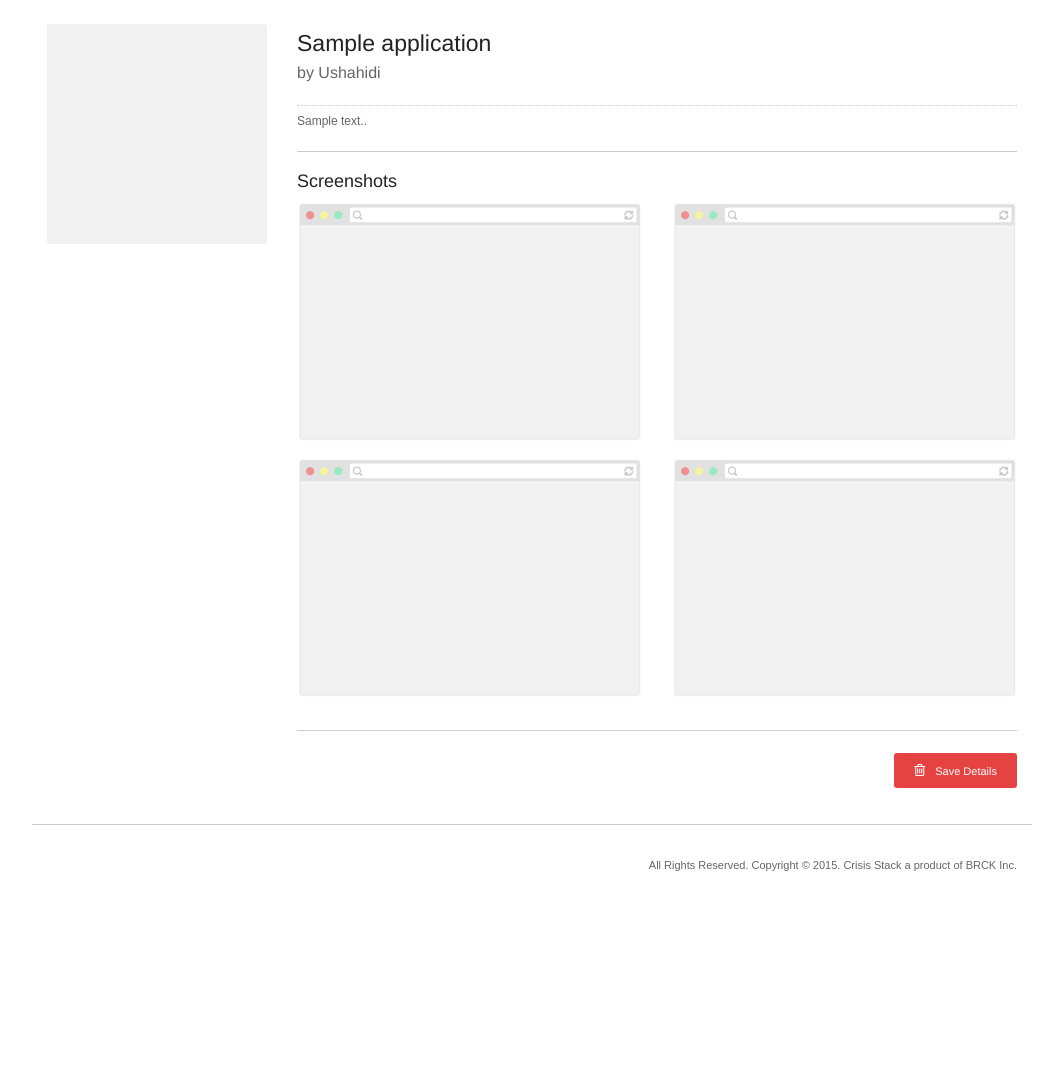
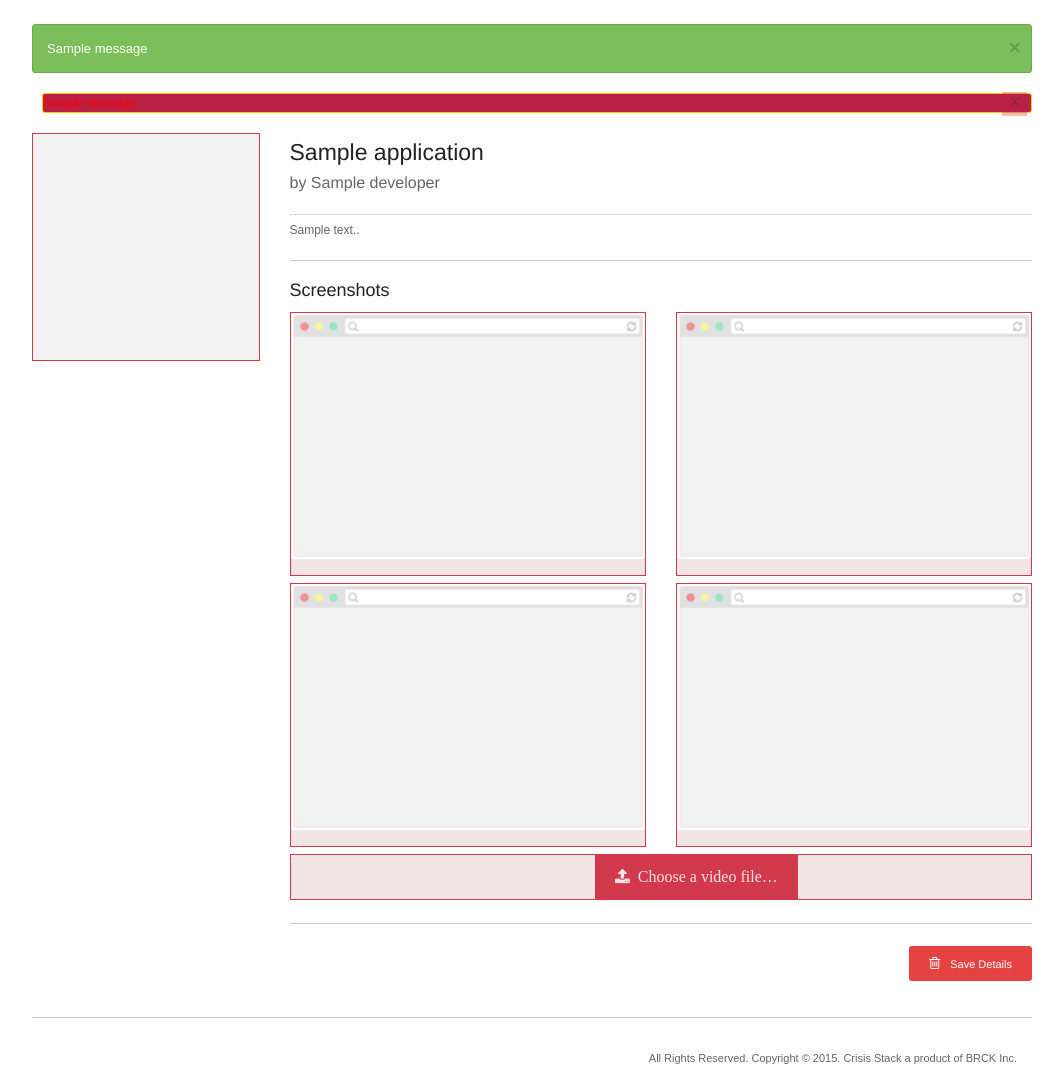
Before and after one commit to brck/CrisisStack, a Flask app: page /app_assets/1 in a window 1280 px wide. Shown: the part 47-1135 px from the top of the page, without its empty margins (108-1171 px from the left). Before the commit the page ends 918 px from the top, so only its background shows below. Run offline with Flask 2, Linux system fonts and the light colour scheme; tables that the repository leaves empty hold one stand-in row (values such as "Sample post"); one stand-in notice (Sample message) is shown; some libraries are stand-ins or nearby versions.

Commit message:
displayed data on app_info from database

```diff
--- a/app/main/forms.py
+++ b/app/main/forms.py
@@ -34,25 +34,6 @@ class ApplicationsForm(Form):
         validators.url("Please enter a valid url.")],
         render_kw={"placeholder": "Launch URL"})
 
-    # icon = FileField("Icon", [
-    #     validators.DataRequired("Application Icon can not be blank")],
-    #     render_kw={"placeholder": "Icon"})
-    # screenShotOne = FileField("Screen Shot One", [
-    #     validators.DataRequired("Application Screen Shot can not be blank")],
-    #     render_kw={"placeholder": "Screen Shot One"})
-    # screenShotTwo = FileField("Screen Shot One", [
-    #     validators.DataRequired("Application Screen Shot can not be blank")],
-    #     render_kw={"placeholder": "Screen Shot One"})
-    # screenShotThree = FileField("Screen Shot One", [
-    #     validators.DataRequired("Application Screen Shot can not be blank")],
-    #     render_kw={"placeholder": "Screen Shot One"})
-    # screenShotFour = FileField("Screen Shot One", [
-    #     validators.DataRequired("Application Screen Shot can not be blank")],
-    #     render_kw={"placeholder": "Size"})
-    # video = FileField("Screen Shot One", [
-    #     validators.DataRequired("Application Video can not be blank")],
-    #     render_kw={"placeholder": "Size"})
-
     submit = SubmitField("Login")
 
     def __init__(self, *args, **kwargs):
@@ -73,3 +54,30 @@ class CategoryForm(Form):
 
     def __init__(self, *args, **kwargs):
         super(CategoryForm, self).__init__(*args, **kwargs)
+
+
+class ApplicationAssetsForm(Form):
+    """Applications update form"""
+    icon = FileField("Icon", [
+        validators.DataRequired("Application Icon can not be blank")],
+        render_kw={"placeholder": "Icon"})
+    screenshot1 = FileField("Screen Shot One", [
+        validators.DataRequired("Application Screen Shot can not be blank")],
+        render_kw={"placeholder": "Screen Shot One"})
+    screenshot2 = FileField("Screen Shot One", [
+        validators.DataRequired("Application Screen Shot can not be blank")],
+        render_kw={"placeholder": "Screen Shot One"})
+    screenshot3 = FileField("Screen Shot One", [
+        validators.DataRequired("Application Screen Shot can not be blank")],
+        render_kw={"placeholder": "Screen Shot One"})
+    screenshot4 = FileField("Screen Shot One", [
+        validators.DataRequired("Application Screen Shot can not be blank")],
+        render_kw={"placeholder": "Size"})
+    video = FileField("Screen Shot One", [
+        validators.DataRequired("Application Video can not be blank")],
+        render_kw={"placeholder": "Size"})
+
+    submit = SubmitField("Login")
+
+    def __init__(self, *args, **kwargs):
+        super(ApplicationAssetsForm, self).__init__(*args, **kwargs)
--- a/app/main/views.py
+++ b/app/main/views.py
@@ -3,11 +3,11 @@ from werkzeug import secure_filename
 from flask import current_app
 import os
 from . import main
-from ..models import Category, Application, Developer
+from ..models import Category, Application, Developer, ApplicationAssets
 from .. import db
-from .forms import ApplicationsForm, CategoryForm
+from .forms import ApplicationsForm, CategoryForm, ApplicationAssetsForm
 
-ALLOWED_EXTENSIONS = set(['sh'])
+ALLOWED_EXTENSIONS = set(['sh', 'jpg', 'png', 'jpeg', 'svg', 'mp4', 'flv', 'mkv', '3gp'])
 
 
 def populate_categories(form):
@@ -48,15 +48,72 @@ def index():
     return render_template('index.html')
 
 
-@main.route('/app_assets/<int:app_id>')
+@main.route('/app_assets/<int:app_id>', methods=['GET', 'POST'])
 def app_assets(app_id):
     application = Application.query.filter_by(id=app_id).first()
-    return render_template('app_assets.html', application=application)
+    developer = Developer.query.filter_by(user_id=application.developer_id).first()
+
+    form = ApplicationAssetsForm()
+
+    if request.method == 'POST':
+        if form.validate_on_submit():
+            APP_DIR = os.path.abspath(os.path.join(__file__ ,"../.."))
+            INSTALLS_DIR = os.path.join(APP_DIR, current_app.config['UPLOAD_FOLDER'])
+            ASSETS_DIR = os.path.join(INSTALLS_DIR, str(app_id))
+
+            if not os.path.exists(ASSETS_DIR):
+                os.makedirs(ASSETS_DIR)
+
+            app_assets = {}
+
+            for field in form:
+                if field.type == "FileField":
+                    field_name = field.name
+                    field_data = field.data
+
+                    if field_data.filename == '':
+                        flash('No selected file', 'error')
+                        return redirect(request.url)
+
+                    if field_data and allowed_file(field_data.filename):
+                        asset_name = secure_filename(field_data.filename)
+                        file_ext = asset_name.rsplit('.', 1)[1]
+                        new_asset_name = field_name + '.' + file_ext
+                        app_assets[field_name] = new_asset_name
+
+                        field_data.save(os.path.join(ASSETS_DIR, asset_name))
+
+                        file_dir = os.path.join(ASSETS_DIR, asset_name)
+                        new_file_dir = os.path.join(ASSETS_DIR, new_asset_name)
+                        print 'old file =>', file_dir
+                        print 'new file =>', new_file_dir
+                        os.rename(file_dir, new_file_dir)
+
+            assets = ApplicationAssets(
+                application_id=app_id,
+                icon=app_assets.get('icon', 'app_icon.png'),
+                screenShotOne=app_assets.get('screenshot1', 'browser.png'),
+                screenShotTwo=app_assets.get('screenshot2', 'browser.png'),
+                screenShotThree=app_assets.get('screenshot3', 'browser.png'),
+                screenShotFour=app_assets.get('screenshot4', 'browser.png'),
+                video=app_assets.get('video', 'None'))
+
+            db.session.add(assets)
+            db.session.commit()
+
+            flash('Assets added successfully', 'success')
+            return redirect(request.args.get('next') or url_for('main.app_info', app_id=app_id))
+
+    return render_template('app_assets.html', form=form, application=application, developer=developer)
 
 
-@main.route('/app_info')
-def app_info():
-    return render_template('app_info.html')
+@main.route('/app_info/<int:app_id>')
+def app_info(app_id):
+    application = Application.query.filter_by(id=app_id).first()
+    developer = Developer.query.filter_by(user_id=application.developer_id)
+    assets = ApplicationAssets.query.filter_by(application_id=app_id).first()
+
+    return render_template('app_info.html', application=application, developer=developer, assets=assets)
 
 
 @main.route('/application', methods=['GET', 'POST'])
--- a/app/templates/app_assets.html
+++ b/app/templates/app_assets.html
@@ -4,20 +4,45 @@
 
     <div class="row content">
 
+        {% with messages = get_flashed_messages(category_filter=["success"]) %}
+            {% if messages %}
+                {% for message in messages %}
+                    <div data-alert class="alert-box success radius">
+                        {{ message }}
+                        <a href="#" class="close">&times;</a>
+                    </div>
+                {% endfor %}
+            {% endif %}
+        {% endwith %}
+
+        {% with messages = get_flashed_messages(category_filter=["error"]) %}
+            {% if messages %}
+                {% for message in messages %}
+                    <div data-alert class="alert-box error radius">
+                        {{ message }}
+                        <a href="#" class="close">&times;</a>
+                    </div>
+                {% endfor %}
+            {% endif %}
+        {% endwith %}
+
         <section class="large-12 columns">
             <div class="row">
 
+                <form class="row" action="" method="post" method=post enctype=multipart/form-data>
+                    {{ form.hidden_tag() }}
+
                     <div class="large-3 medium-3 columns">
-                    <label for="file">
+                        {{ form.icon( class_="inputfile", **{'aria-describedby':"iconHelpText"} ) }}
+
+                        <label for="icon">
                             <img src="{{ url_for('static', filename='assets/images/content/app_icon.png') }}">
                         </label>
-
-                    <input aria-describedby="fileHelpText" class="inputfile" id="file" name="file" placeholder="Size" type="file">
                     </div>
 
                     <div class="large-9 medium-9 columns">
                         <h4>{{ application.name }}</h4>
-                    <h6>by Ushahidi </h6>
+                        <h6>by {{ developer.name }} </h6>
                         <p class="rating"></p>
                         <p>{{ application.description }}. </p>
                         <hr>
@@ -25,29 +50,49 @@
                         <h5>Screenshots</h5>
                         <div class="row screenshots">
                             <div class="large-6 columns">
-                            <label for="file">
+                                {{ form.screenshot1( class_="inputfile", **{'aria-describedby':"screenshot1HelpText"} ) }}
+
+                                <label for="screenshot1">
                                     <img src="{{ url_for('static', filename='assets/images/content/browser.png') }}">
                                 </label>
                             </div>
                             <div class="large-6 columns">
-                            <label for="file">
+                                {{ form.screenshot2( class_="inputfile", **{'aria-describedby':"screenshot2HelpText"} ) }}
+
+                                <label for="screenshot2">
                                     <img src="{{ url_for('static', filename='assets/images/content/browser.png') }}">
                                 </label>
                             </div>
                             <div class="large-6 columns">
-                            <label for="file">
+                                {{ form.screenshot3( class_="inputfile", **{'aria-describedby':"screenshot3HelpText"} ) }}
+
+                                <label for="screenshot3">
                                     <img src="{{ url_for('static', filename='assets/images/content/browser.png') }}">
                                 </label>
                             </div>
                             <div class="large-6 columns">
-                            <label for="file">
+                                {{ form.screenshot4( class_="inputfile", **{'aria-describedby':"screenshot4HelpText"} ) }}
+
+                                <label for="screenshot4">
                                     <img src="{{ url_for('static', filename='assets/images/content/browser.png') }}">
                                 </label>
                             </div>
+
+                            <div class="large-12 columns">
+                                {{ form.video( class_="inputfile", **{'aria-describedby':"videoHelpText"} ) }}
+
+                                <label for="video">
+                                    <span></span> <strong>
+                                        <i class="fa fa-upload">&nbsp Choose a video file&hellip;</i>
+                                    </strong>
+                                </label>
+                            </div>
+
                         </div>
                         <hr>
-                    <button class="button radius alert tiny right"> <i class="fa fa-trash-o"></i> Save Details</button>
+                        <button type="submit" class="button radius alert tiny right"> <i class="fa fa-trash-o"></i> Save Details</button>
                     </div>
+                </form>
             </div>
         </section>
 
```
Also changed, not shown: app/templates/app_info.html (+34 -8 lines), app/static/scripts/install/1/icon.svg (added), app/static/scripts/install/1/screenshot1.png (added), app/static/scripts/install/1/screenshot2.png (added), app/static/scripts/install/1/screenshot3.png (added), app/static/scripts/install/1/screenshot4.png (added), app/static/scripts/install/1/video.svg (added), 2 other files. Lines whose indentation alone changed are shown as unchanged.
